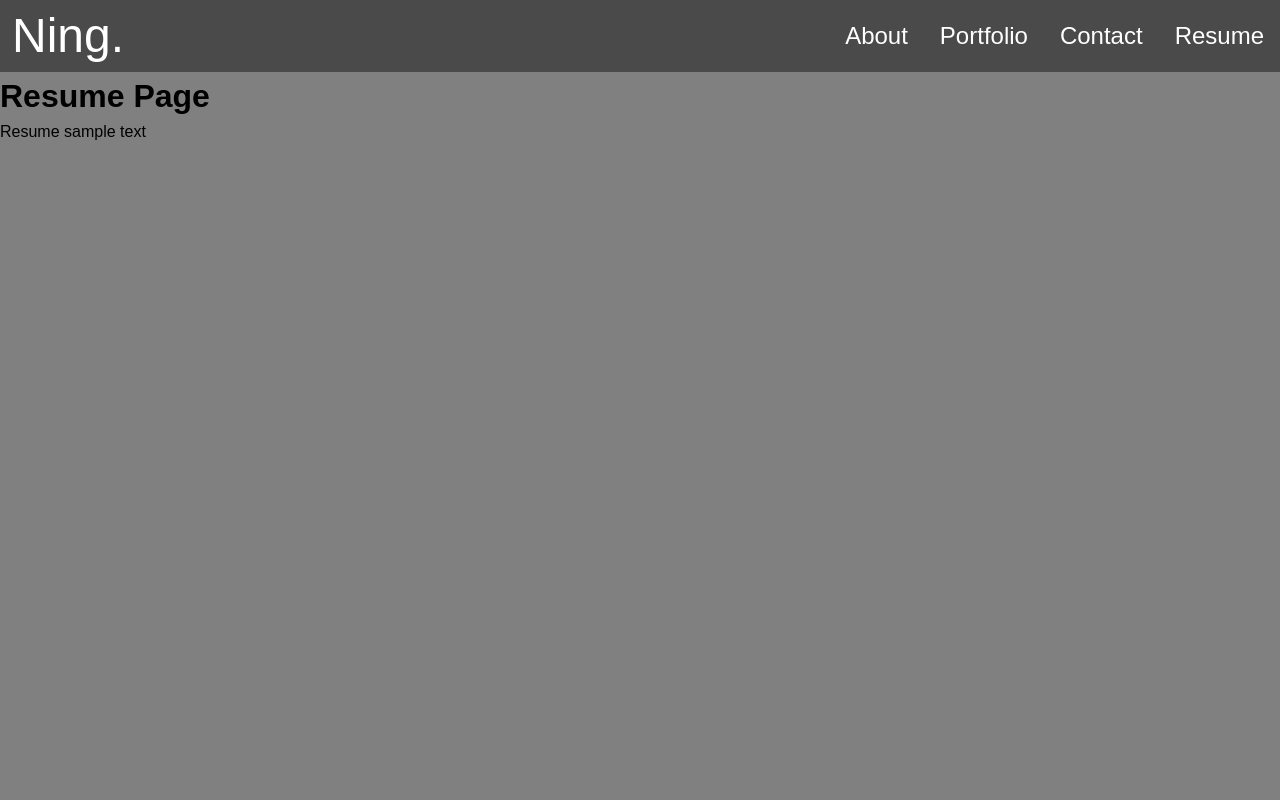
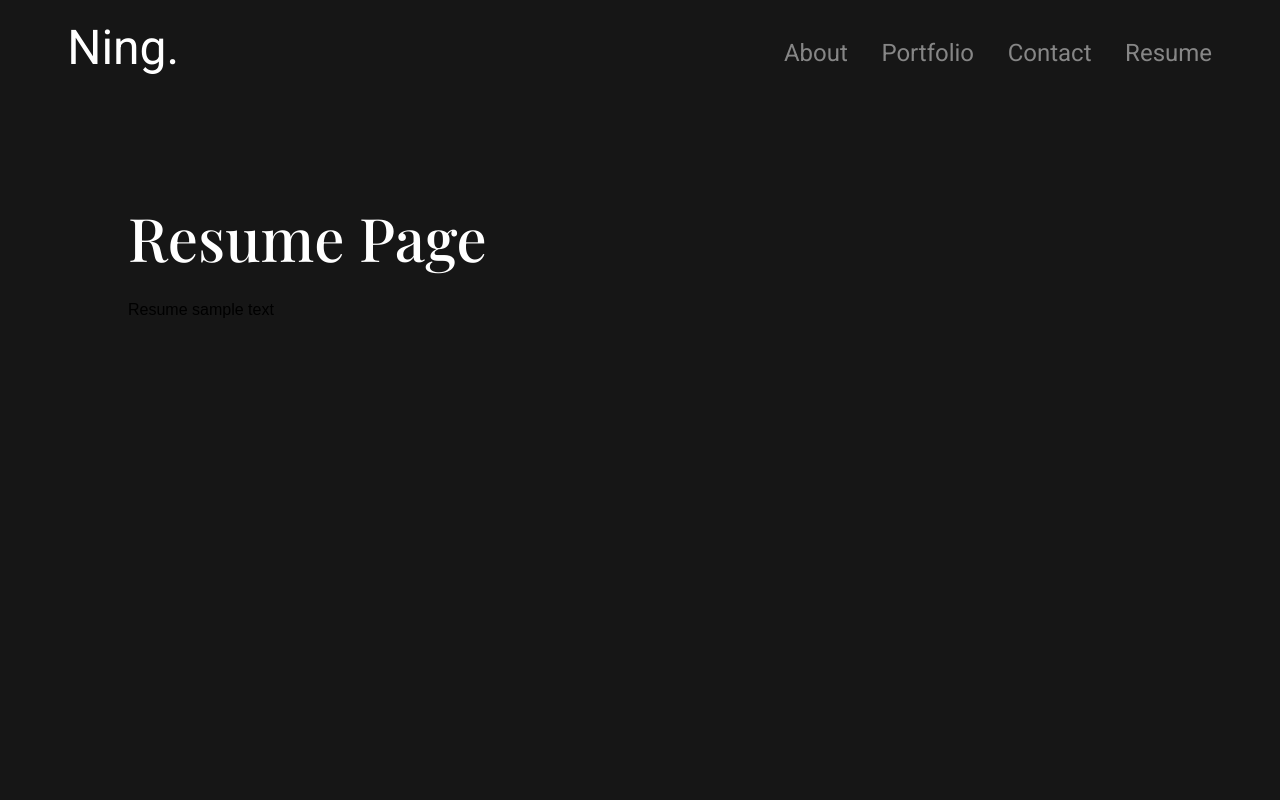
Before and after one commit to ning1604/React-Portfolio, a React (Create React App) app in the folder react-portfolio/: page / in a window 1280 px wide. Shown: the top 800 px of the page. Built offline with nearby package versions, Linux system fonts and the light colour scheme; the HTML template or start-up script is replaced by a standard one.

Commit message:
added general styling to pages

```diff
--- a/react-portfolio/public/index.html
+++ b/react-portfolio/public/index.html
@@ -1,14 +1,12 @@
 <!DOCTYPE html>
 <html lang="en">
+
 <head>
   <meta charset="utf-8" />
   <link rel="icon" href="%PUBLIC_URL%/favicon.ico" />
   <meta name="viewport" content="width=device-width, initial-scale=1" />
   <meta name="theme-color" content="#000000" />
-    <meta
-      name="description"
-      content="Web site created using create-react-app"
-    />
+  <meta name="description" content="Web site created using create-react-app" />
   <link rel="apple-touch-icon" href="%PUBLIC_URL%/logo192.png" />
   <!--
       manifest.json provides metadata used when your web app is installed on a
@@ -24,8 +22,14 @@
       work correctly both with client-side routing and a non-root public URL.
       Learn how to configure a non-root public URL by running `npm run build`.
     -->
+  <link rel="preconnect" href="https://fonts.googleapis.com">
+  <link rel="preconnect" href="https://fonts.gstatic.com" crossorigin>
+  <link
+    href="https://fonts.googleapis.com/css2?family=Playfair+Display:wght@400;500;600;700&family=Roboto:wght@400;500;700&display=swap"
+    rel="stylesheet">
   <title>React Portfolio</title>
 </head>
+
 <body>
   <noscript>You need to enable JavaScript to run this app.</noscript>
   <div id="root"></div>
@@ -40,4 +44,5 @@
       To create a production bundle, use `npm run build` or `yarn build`.
     -->
 </body>
+
 </html>
--- a/react-portfolio/src/App.css
+++ b/react-portfolio/src/App.css
@@ -1,6 +1,8 @@
 :root {
-    --primary-color: grey;
-
+    --primary-color: rgb(22, 22, 22);
+    --secondary-color: white;
+    --primary-text: white;
+    --secondary-text: rgb(134, 134, 134);
 }
 
 /* css style resets */
@@ -9,9 +11,10 @@
     margin: 0;
     padding: 0;
     font-family: Arial, sans-serif;
-  }
+}
 
-html, body {
+html,
+body {
     height: 100%;
 }
 
@@ -21,7 +24,10 @@ body {
     background-color: var(--primary-color);
 }
 
-input, button, textarea, select {
+input,
+button,
+textarea,
+select {
     font: inherit;
 }
 
@@ -39,13 +45,15 @@ main {
     display: flex;
     justify-content: space-between;
     align-items: center;
-    background-color: rgb(74, 74, 74);
+    background-color: var(--primary-color);
     color: white;
+    padding: .75rem 4%;
 }
 
 .title {
+    font-family: 'Roboto', sans-serif;
     font-size: 3rem;
-    margin: 0 .75rem;
+    margin: 0 1rem;
 }
 
 .nav-tabs {
@@ -56,27 +64,32 @@ main {
 
 .nav-item a {
     display: block;
-    padding: 1rem;
+    padding: 1rem .3rem .2rem .3rem;
+    margin: 0 0.75rem;
     text-decoration: none;
+    font-family: 'Roboto', sans-serif;
     font-size: 1.5rem;
+    transition: margin-top 0.15s ease;
+    border-bottom: 3px solid transparent;
 }
 
-.nav-item:hover {
-    text-decoration: underline;
+.nav-item a:hover {
+    border-bottom: 3px solid var(--secondary-text);
+    margin-top: -5px;
 }
 
 .nav-link {
-    color: white;
+    color: var(--secondary-text);
 }
 
 .nav-link-active {
-    color: black;
+    color: var(--primary-text);
 }
 
 .toggle-btn {
     position: absolute;
-    top: 1.5rem;
-    right: 1rem;
+    top: 2rem;
+    right: 2rem;
     display: none;
     flex-direction: column;
     justify-content: space-between;
@@ -85,41 +98,111 @@ main {
 }
 
 .toggle-btn .bar {
-    height: 3.5px;
+    height: 4px;
     width: 100%;
     background-color: white;
 }
 
-@media (max-width: 600px) {
+/* about page */
+.about-content {
+    color: var(--secondary-text);
+    font-size: 70px;
+    max-width: 700px;
+    transition: ease all .4s;
+}
+
+/* general page stylings */
+.container {
+    display: flex;
+    justify-content: flex-start;
+
+}
+
+.page-container {
+    display: flex;
+    flex-direction: column;
+    padding-top: 11rem;
+    padding-left: 17%;
+    transition: ease all .4s;
+}
+
+.page-title {
+    color: var(--primary-text);
+    font-family: 'Playfair Display', serif, 'Times New Roman';
+    font-weight: 500;
+    font-size: 75px;
+    padding-bottom: 1rem;
+    transition: ease all .4s;
+}
+
+/* footer */
+footer {
+    color: white;
+    background-color: var(--primary-color);
+    height: 100px;
+}
+
+@media (max-width: 1440px) {
+    .page-container {
+        padding-top: 6rem;
+        padding-left: 10%;
+    }
+
+    .page-title {
+        font-size: 60px;
+    }
+
+    .about-content {
+        font-size: 60px;
+        max-width: 600px;
+    }
+}
+
+@media (max-width: 768px) {
+    .page-container {
+        padding-top: 3.5rem;
+        padding-left: 10%;
+    }
+
+    .page-title {
+        font-size: 40px;
+    }
+
+    .about-content {
+        font-size: 40px;
+        max-width: 400px;
+    }
+}
+
+@media (max-width: 768px) {
     .toggle-btn {
         display: flex;
     }
+
     .nav-item {
         width: 100%;
     }
+
     .navbar {
         flex-direction: column;
         align-items: flex-start;
     }
+
     .nav-tabs {
-       flex-direction: column;
-       width: 100%;
+        flex-direction: column;
+        width: 100%;
     }
+
     .nav-item a {
-       padding: .5rem 1rem;
+        padding: .5rem 1rem;
     }
+
     .menu {
         width: 100%;
         text-align: center;
     }
+
     .hidden {
         display: none;
     }
-    }
-
-    /* footer */
-    footer {
-        color: white;
-        background-color: rgb(74, 74, 74);
-        height: 100px;
-    }
+}
--- a/react-portfolio/src/components/Footer.js
+++ b/react-portfolio/src/components/Footer.js
@@ -2,9 +2,9 @@ import React from 'react';
 
 function Footer() {
     return (
-        <div>
+        <footer>
             This is a Footer component.
-        </div>
+        </footer>
     )
 }
 
--- a/react-portfolio/src/components/pages/About.js
+++ b/react-portfolio/src/components/pages/About.js
@@ -2,11 +2,13 @@ import React from 'react';
 
 export default function About() {
   return (
-    <div>
-      <h1>About Page</h1>
-      <p>
-        About sample text
-      </p>
+    <div className='container'>
+      <div className='page-container'>
+        <h1 className='page-title'>About Me</h1>
+        <p className='about-content'>
+          Hi! I'm Ning, a passionate full stack web developer.
+        </p>
+      </div>
     </div>
   );
 }
--- a/react-portfolio/src/components/pages/Contact.js
+++ b/react-portfolio/src/components/pages/Contact.js
@@ -12,13 +12,14 @@ function ContactForm() {
     e.preventDefault();
     console.log(formState)
     // If everything is valid, clear out the input after a successful registration.
+    setErrorMessage('');
     setFormState({ name: '', email: '', message: '' })
     console.log('message submitted!');
   };
 
   const handleChange = (e) => {
     const { name, value } = e.target;
-    if (e.target.name === 'email') {
+    if (name === 'email') {
       const isValid = validateEmail(value);
       if (!isValid) {
         setErrorMessage('Your email is invalid.')
@@ -38,8 +39,9 @@ function ContactForm() {
   }
 
   return (
-    <div>
-      <h1>Contact Page</h1>
+    <div className='container'>
+      <div className='page-container'>
+        <h1 className='page-title'>Contact Page</h1>
         <div>
           <form className='form'>
             <input
@@ -72,6 +74,7 @@ function ContactForm() {
           )}
         </div>
       </div>
+    </div>
   );
 }
 
--- a/react-portfolio/src/components/pages/Portfolio.js
+++ b/react-portfolio/src/components/pages/Portfolio.js
@@ -3,9 +3,11 @@ import Project from '../Project';
 
 export default function Portfolio() {
   return (
-    <div>
-      <h1>Portfolio Page</h1>
-      <Project />
+    <div className='container'>
+      <div className='page-container'>
+        <h1 className='page-title'>Portfolio Page</h1>
+        <Project />
+      </div>
     </div>
   );
 }
--- a/react-portfolio/src/components/pages/Resume.js
+++ b/react-portfolio/src/components/pages/Resume.js
@@ -2,11 +2,13 @@ import React from 'react';
 
 export default function Resume() {
   return (
-    <div>
-      <h1>Resume Page</h1>
-      <p>
-        Resume sample text
-      </p>
+    <div className='container'>
+      <div className='page-container'>
+        <h1 className='page-title'>Resume Page</h1>
+        <p>
+          Resume sample text
+        </p>
+      </div>
     </div>
   );
 }
```
Lines whose indentation alone changed are shown as unchanged.
